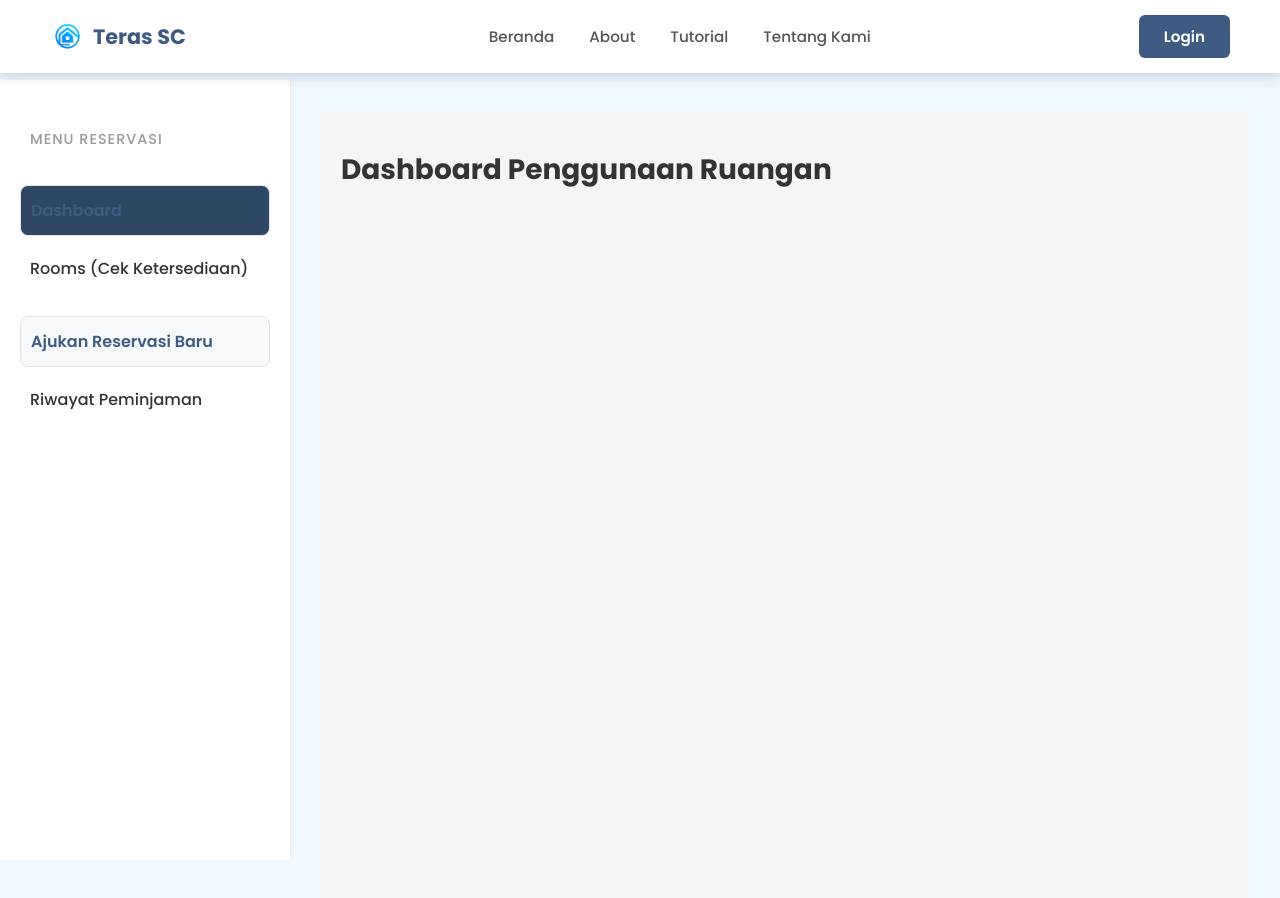
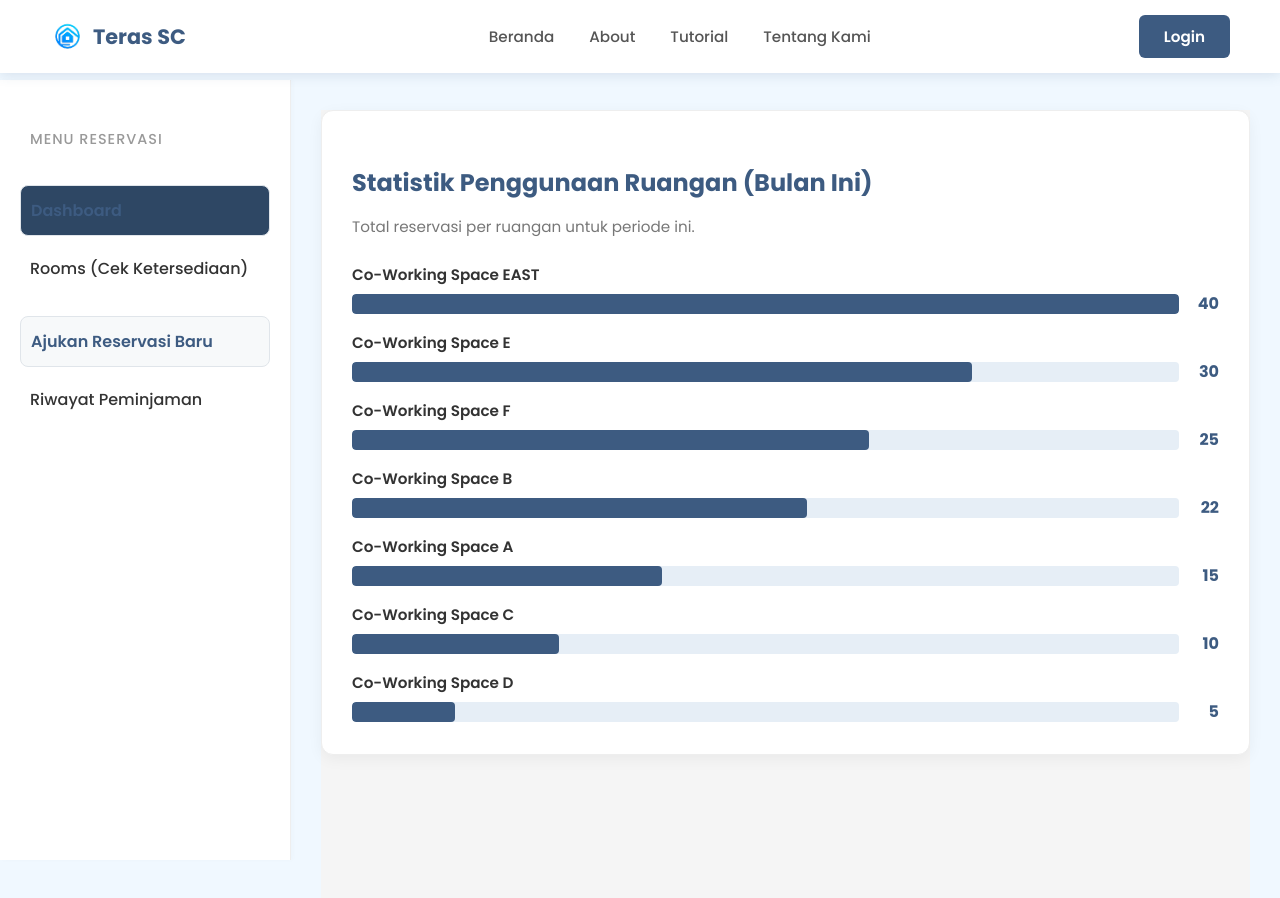
Before and after one commit to zaaammmmm/TERAS-SC, a React (Create React App) app: page /dashboard in a window 1280 px wide. Shown: the top 898 px of the page. Built offline with nearby package versions, Linux system fonts and the light colour scheme.

Commit message:
update ui

```diff
--- a/src/components/Dashboard.js
+++ b/src/components/Dashboard.js
@@ -1,14 +1,26 @@
 import './Dashboard.css';
-import Header from './Header';
+import RoomUsageChart from './RoomUsageChart';
+
+// Sumber tunggal (Source of Truth) untuk data ruangan (A sampai F dan EAST)
+const ruanganData = [
+  // Tambahkan field 'usage' untuk statistik chart
+  { id: 1, name: 'Co-Working Space A', usage: 15, location: 'Gedung SC Lantai 3', times: ['09:00', '11:00', '13:00', '15:00', '17:00', '19:00'] },
+  { id: 2, name: 'Co-Working Space B', usage: 22, location: 'Gedung SC Lantai 3', times: ['09:00', '11:00', '13:00', '15:00', '17:00', '19:00'] },
+  { id: 3, name: 'Co-Working Space C', usage: 10, location: 'Gedung SC Lantai 3', times: ['09:00', '11:00', '13:00', '15:00', '17:00', '19:00'] },
+  { id: 4, name: 'Co-Working Space D', usage: 5, location: 'Gedung SC Lantai 3', times: ['09:00', '11:00', '13:00', '15:00', '17:00', '19:00'] },
+  { id: 5, name: 'Co-Working Space E', usage: 30, location: 'Gedung SC Lantai 3', times: ['09:00', '11:00', '13:00', '15:00', '17:00', '19:00'] },
+  { id: 6, name: 'Co-Working Space F', usage: 25, location: 'Gedung SC Lantai 3', times: ['09:00', '11:00', '13:00', '15:00', '17:00', '19:00'] },
+  { id: 7, name: 'Co-Working Space EAST', usage: 40, location: 'Gedung SC Lantai 3', times: ['09:00', '11:00', '13:00', '15:00', '17:00', '19:00'] }, // Ini akan menjadi bar terpanjang
+];
 
 const Dashboard = () => {
   return (
     <div className="dashboard-container">
-      <Header isLandingPage={false} />
 
-      <div className="dashboard-content">
-        <h1>Dashboard Penggunaan Ruangan</h1>
-        </div>
+        {/* ================================================= */}
+        {/* PENEMPATAN CHART DASHBOARD BARU DI ATAS LIST      */}
+        {/* ================================================= */}
+        <RoomUsageChart data={ruanganData} />
     </div>
   );
 };
```
